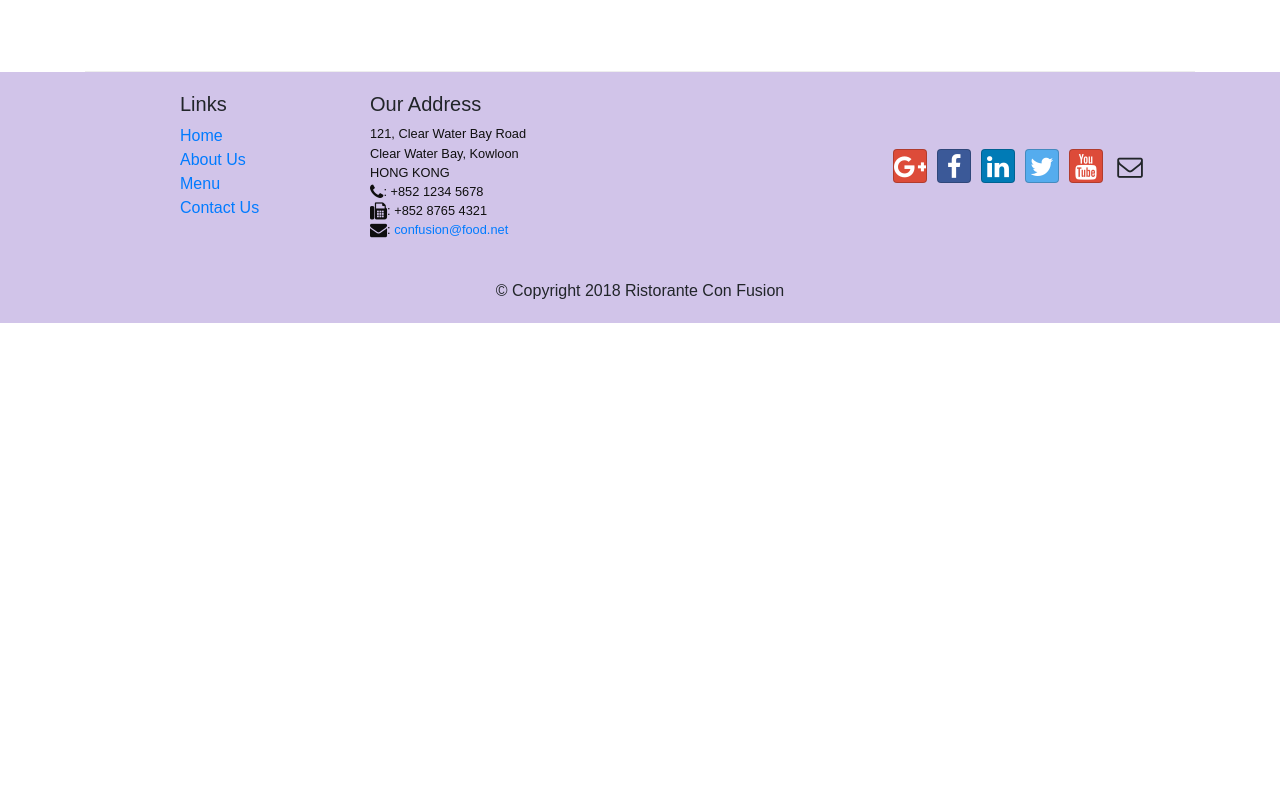
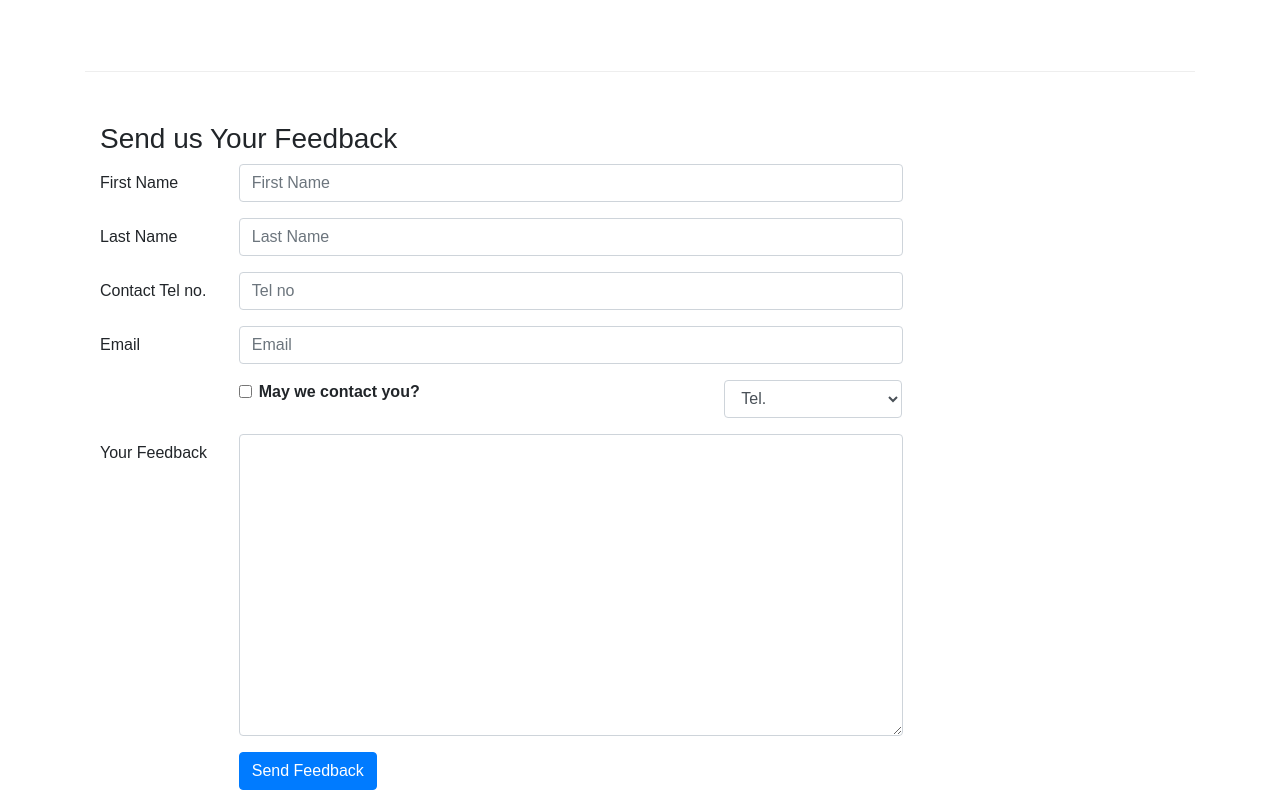
Before and after one commit to sujoyduttajad/Coursera-react-app, a React (Create React App) app: page /contactus in a window 1280 px wide. Shown: the part 800-1600 px from the top of the page. Before the commit the page ends 1123 px from the top, so only its background shows below. Built offline with nearby package versions, Linux system fonts and the light colour scheme.

Commit message:
controlled forms

```diff
--- a/src/components/ContactComponent.js
+++ b/src/components/ContactComponent.js
@@ -1,8 +1,41 @@
-import React from 'react';
-import { Breadcrumb, BreadcrumbItem } from 'reactstrap';
+import React, {Component} from 'react';
+import { Breadcrumb, BreadcrumbItem, Button, Form, FormGroup, Label, Input, Col } from 'reactstrap';
 import {Link} from 'react-router-dom'
 
-function Contact(props) {
+class Contact extends Component {
+
+    constructor(props){
+        super(props);
+
+        this.state = {
+            firstName: '',
+            lastName: '',
+            telnum: '',
+            email: '',
+            agree: false,
+            contactType: 'Tel.',
+            message: ''
+        };
+        this.handleSubmit = this.handleSubmit.bind(this);
+        this.handleInputChange = this.handleInputChange.bind(this);
+    }
+
+    handleInputChange(event) {
+        const target = event.target;
+        const value = target.type === 'checkbox' ? target.checked : target.value;
+        const name = target.name;
+
+        this.setState({
+            [name]: value
+        });
+    }
+    handleSubmit(event) {
+        event.preventDefault();
+        console.log("Current State is: " + JSON.stringify(this.state));
+        alert("Current State is: " + JSON.stringify(this.state));
+    }
+
+    render() {
         return(
             <div className="container">
                 <div className='row'>
@@ -41,8 +74,97 @@ function Contact(props) {
                         </div>
                     </div>
                 </div>
+                <div className="row row-content">
+                    <div className="col-12">
+                        <h3>Send us Your Feedback</h3>
+                    </div>
+                    <div className="col-12 col-md-9">
+                        <Form onSubmit={this.handleSubmit}>
+                            <FormGroup row>
+                                <Label htmlFor="firstName" md={2}>First Name</Label>
+                                <Col md={10}>
+                                    <Input type="text" id="firstName" name="firstName"
+                                    placeholder='First Name'
+                                    value={this.state.firstName}
+                                    onChange={this.handleInputChange}
+                                    />
+                                </Col>
+                            </FormGroup>
+                            <FormGroup row>
+                                <Label htmlFor="lastName" md={2}>Last Name</Label>
+                                <Col md={10}>
+                                    <Input type="text" id="lastName" name="lastName"
+                                    placeholder='Last Name'
+                                    value={this.state.lastName}
+                                    onChange={this.handleInputChange}
+                                    />
+                                </Col>
+                            </FormGroup>
+                            <FormGroup row>
+                                <Label htmlFor="telnum" md={2}>Contact Tel no.</Label>
+                                <Col md={10}>
+                                    <Input type="tel" id="telnum" name="telnum"
+                                    placeholder='Tel no'
+                                    value={this.state.telnum}
+                                    onChange={this.handleInputChange}
+                                    />
+                                </Col>
+                            </FormGroup>
+                            <FormGroup row>
+                                <Label htmlFor="email" md={2}>Email</Label>
+                                <Col md={10}>
+                                    <Input type="email" id="email" name="email"
+                                    placeholder='Email'
+                                    value={this.state.email}
+                                    onChange={this.handleInputChange}
+                                    />
+                                </Col>
+                            </FormGroup>
+                            <FormGroup row>
+                                <Col md={{size: 6, offset: 2}}>
+                                    <FormGroup check>
+                                        <Label check>
+                                            <Input
+                                            type="checkbox"
+                                            name="agree"
+                                            onChange={this.handleInputChange}
+                                            checked={this.state.agree} /> {' '}
+                                            <strong>May we contact you?</strong>
+                                        </Label>
+                                    </FormGroup>
+                                </Col>
+                                <Col md={{size: 3, offset: 1}}>
+                                    <Input type="select" name="contactType"
+                                    onChange={this.handleInputChange}
+                                    value={this.state.contactType}>
+                                    <option>Tel.</option>
+                                    <option>Email</option>
+                                    </Input>
+                                </Col>
+                            </FormGroup>
+                            <FormGroup row>
+                                <Label htmlFor="message" md={2}>Your Feedback</Label>
+                                <Col md={10}>
+                                    <Input type="textarea" id="message" name="message"
+                                    rows="12"
+                                    onChange={this.handleInputChange}
+                                    value={this.state.message}
+                                    />
+                                </Col>
+                            </FormGroup>
+                            <FormGroup row>
+                                <Col md={{size: 10, offset: 2}}>
+                                    <Button type="submit" color="primary">
+                                        Send Feedback
+                                    </Button>
+                                </Col>
+                            </FormGroup>
+                        </Form>
+                    </div>
+                </div>
             </div>
         );
     }
+}
 
 export default Contact;
```
Lines whose indentation alone changed are shown as unchanged.
